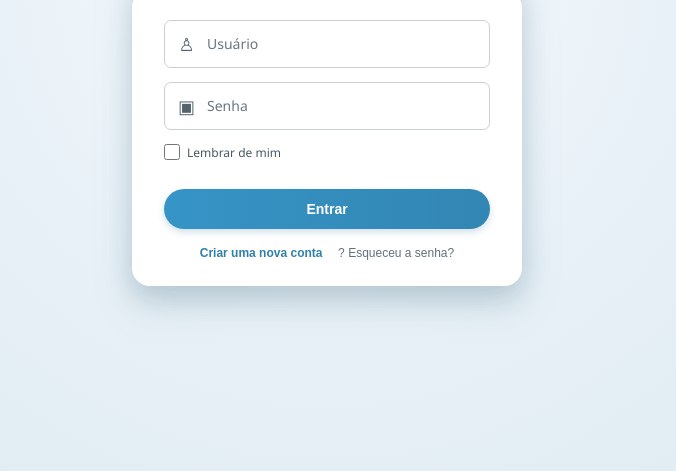
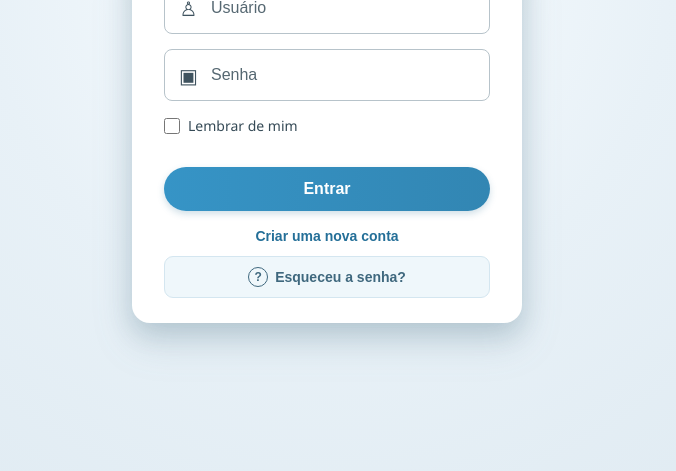
Before and after one commit to mrserluiz/APFlow, a plain HTML site: page index.html in a window 1280 px wide. Shown: the part 329-800 px from the top of the page, without its empty margins (313-989 px from the left). Drawn offline with Linux system fonts and the light colour scheme.

Commit message:
Melhora legibilidade e recuperação de acesso

```diff
--- a/login.css
+++ b/login.css
@@ -31,7 +31,7 @@
 
 .brand-line { display: flex; align-items: center; justify-content: center; gap: 12px; }
 .login-brand h1 { margin: 0; font-size: 34px; line-height: 1; font-weight: 600; letter-spacing: -.03em; }
-.login-brand p { margin: 10px 0 0; color: #e5f4fb; font-size: 13px; }
+.login-brand p { margin: 10px 0 0; color: #fff; font-size: 15px; font-weight: 500; text-shadow: 0 1px 2px #17445f70; }
 
 .login-mark {
   display: grid;
@@ -56,23 +56,25 @@
 }
 
 .login-body h2 { margin: 0; height: 0; overflow: hidden; opacity: 0; }
-.login-field { height: 48px; display: flex; align-items: center; gap: 10px; margin: 0 0 14px; padding: 0 13px; border: 1px solid #c8d0d6; border-radius: 7px; background: #fff; color: #53646f; text-align: left; }
+.login-field { height: 52px; display: flex; align-items: center; gap: 11px; margin: 0 0 15px; padding: 0 14px; border: 1px solid #b7c3ca; border-radius: 8px; background: #fff; color: #3f535f; text-align: left; }
 .login-field:focus-within { border-color: #358bbb; box-shadow: 0 0 0 3px #358bbb1d; }
-.login-field > span { width: 17px; flex: 0 0 17px; font-size: 18px; text-align: center; }
-.login-field input { width: 100%; min-width: 0; border: 0; outline: 0; background: transparent; color: #273842; font: inherit; }
-.login-field input::placeholder { color: #697781; opacity: 1; }
-.remember { display: flex; align-items: center; gap: 7px; width: max-content; margin: 2px 0 4px; color: #495963; font-size: 12px; }
+.login-field > span { width: 19px; flex: 0 0 19px; font-size: 20px; text-align: center; }
+.login-field input { width: 100%; min-width: 0; border: 0; outline: 0; background: transparent; color: #1d303b; font-size: 16px; font-weight: 500; }
+.login-field input::placeholder { color: #566872; opacity: 1; }
+.remember { display: flex; align-items: center; gap: 8px; width: max-content; margin: 3px 0 5px; color: #354a56; font-size: 14px; }
 .remember input { width: 16px; height: 16px; margin: 0; accent-color: #358bbb; }
-.code-label { display: block; margin: 4px 0 8px; color: #495963; text-align: left; font-size: 12px; font-weight: 600; }
+.code-label { display: block; margin: 5px 0 9px; color: #354a56; text-align: left; font-size: 14px; font-weight: 600; }
 .code-inputs { display: grid; grid-template-columns: repeat(6, 1fr); gap: 7px; }
 .code-inputs input { width: 100%; aspect-ratio: 1; border: 1px solid #b8c8d3; border-radius: 7px; background: #fff; text-align: center; text-transform: uppercase; font-size: 21px; font-weight: 700; color: #276e96; outline: none; }
 .code-inputs input:focus { border-color: #358bbb; box-shadow: 0 0 0 3px #358bbb1d; }
-.login-error { min-height: 18px; margin: 7px 0 3px; color: #b33939; font-size: 12px; }
-.login-button { width: 100%; border: 0; border-radius: 24px; padding: 12px; background: linear-gradient(90deg, #3694c6, #3286b3); color: #fff; box-shadow: 0 3px 7px #286c9138; font-size: 14px; font-weight: 600; cursor: pointer; transition: transform .15s, filter .15s; }
+.login-error { min-height: 20px; margin: 8px 0 4px; color: #a92f2f; font-size: 13px; font-weight: 500; }
+.login-button { width: 100%; border: 0; border-radius: 24px; padding: 13px; background: linear-gradient(90deg, #3694c6, #3286b3); color: #fff; box-shadow: 0 3px 7px #286c9138; font-size: 16px; font-weight: 600; cursor: pointer; transition: transform .15s, filter .15s; }
 .login-button:hover { transform: translateY(-1px); filter: brightness(1.04); }
 .login-button:disabled { opacity: .6; cursor: wait; transform: none; }
-.switch-auth { margin-top: 14px; border: 0; background: transparent; color: #2f81ad; font-size: 12px; font-weight: 700; cursor: pointer; }
-.forgot-password { margin-top: 16px; border: 0; background: transparent; color: #60717c; font-size: 12px; cursor: pointer; }
+.switch-auth { margin-top: 16px; border: 0; background: transparent; color: #246f98; font-size: 14px; font-weight: 700; cursor: pointer; }
+.forgot-password { display: flex; align-items: center; justify-content: center; gap: 7px; width: 100%; margin-top: 11px; border: 1px solid #d4e6f0; border-radius: 9px; padding: 10px 12px; background: #eff7fb; color: #3f687e; font-size: 14px; font-weight: 600; cursor: pointer; transition: background .15s, border-color .15s; }
+.forgot-password:hover { border-color: #a9cfdf; background: #e4f2f8; }
+.forgot-password span { display: grid; place-items: center; width: 20px; height: 20px; border: 1px solid currentColor; border-radius: 50%; font-size: 12px; font-weight: 800; }
 
 @media (max-width: 480px) {
   .login-screen { align-items: start; padding-top: 8vh; }
```
